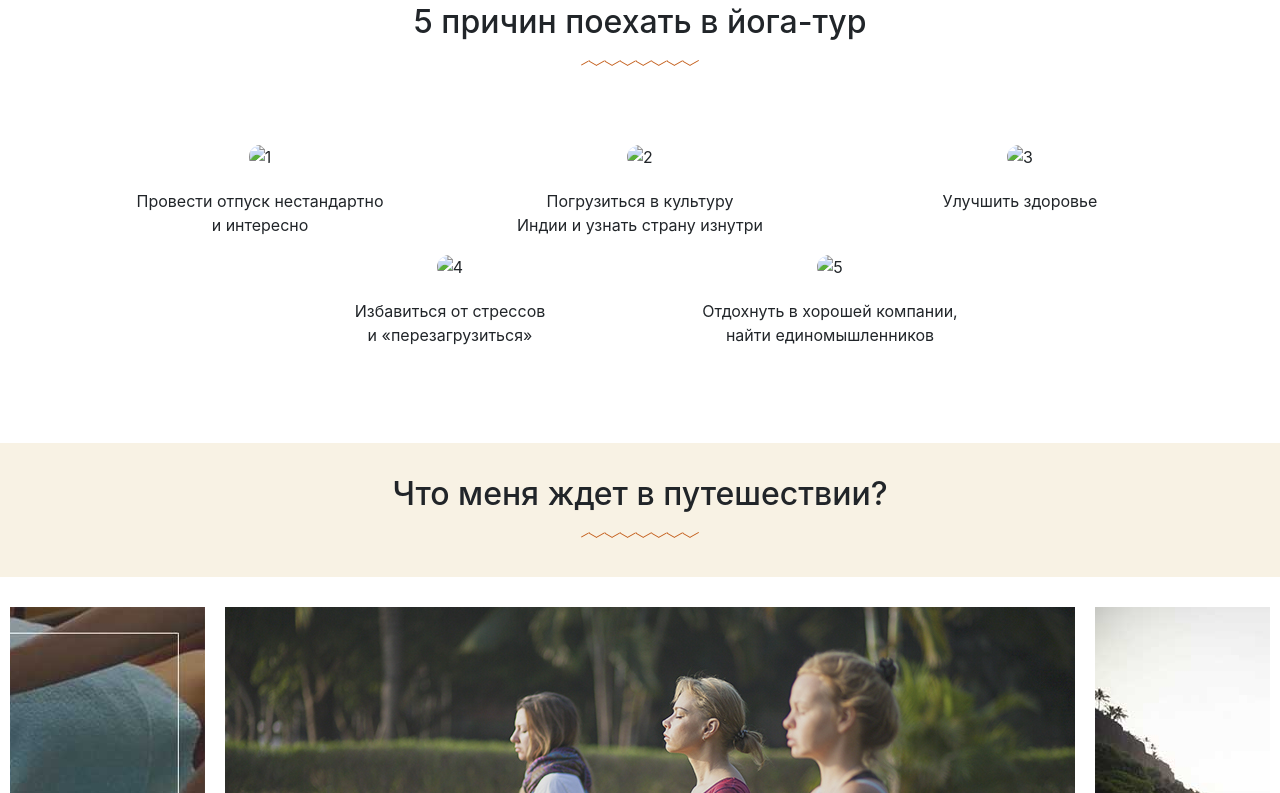
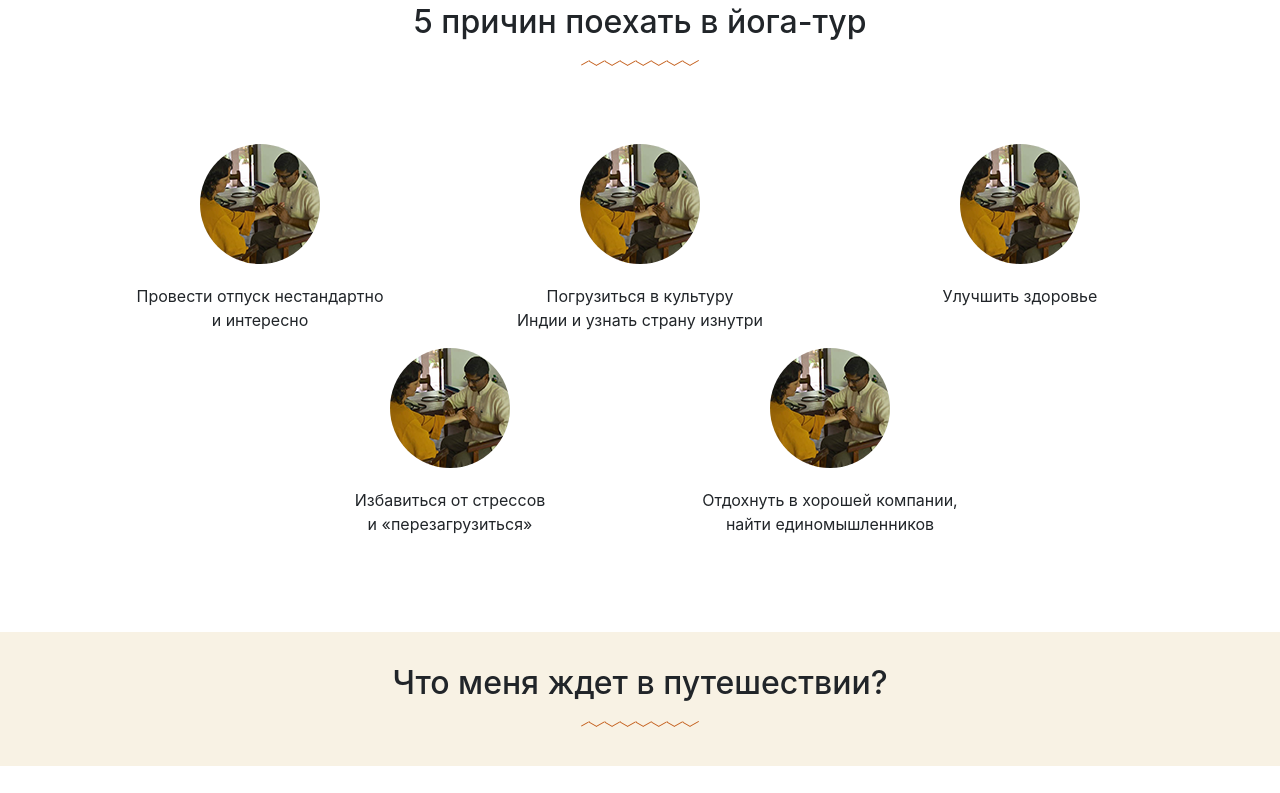
Before and after one commit to timelord666/yoga, a plain HTML site: page index.html in a window 1280 px wide. Shown: the part 1508-2301 px from the top of the page. Drawn offline with nearby package versions, Linux system fonts and the light colour scheme.

Commit message:
Fixed img

```diff
--- a/index.html
+++ b/index.html
@@ -106,28 +106,28 @@
             </div>
             <div class="row justify-content-center">
                 <div class="col-4">
-                   <img class="round" src="img/1.png" alt="1">
+                   <img class="round" src="img/about-1.png" alt="1">
                    <p>Провести отпуск нестандартно <br>
                        и интересно</p>
                 </div>
                 <div class="col-4">
-                   <img class="round" src="img/1.png" alt="2">
+                   <img class="round" src="img/about-1.png" alt="2">
                    <p>Погрузиться в культуру <br>
                        Индии и узнать страну изнутри</p>
                 </div>
                 <div class="col-4">
-                   <img class="round" src="img/1.png" alt="3">
+                   <img class="round" src="img/about-1.png" alt="3">
                    <p>Улучшить здоровье</p>
                 </div>
             </div>
             <div class="row justify-content-center">
                 <div class="col-4">
-                    <img class="round" src="img/1.png" alt="4">
+                    <img class="round" src="img/about-1.png" alt="4">
                     <p>Избавиться от стрессов <br>
                         и «перезагрузиться»</p>
                 </div>
                 <div class="col-4">
-                    <img class="round" src="img/1.png" alt="5">
+                    <img class="round" src="img/about-1.png" alt="5">
                     <p>Отдохнуть в хорошей компании, <br>
                         найти единомышленников</p>
                 </div>
```
